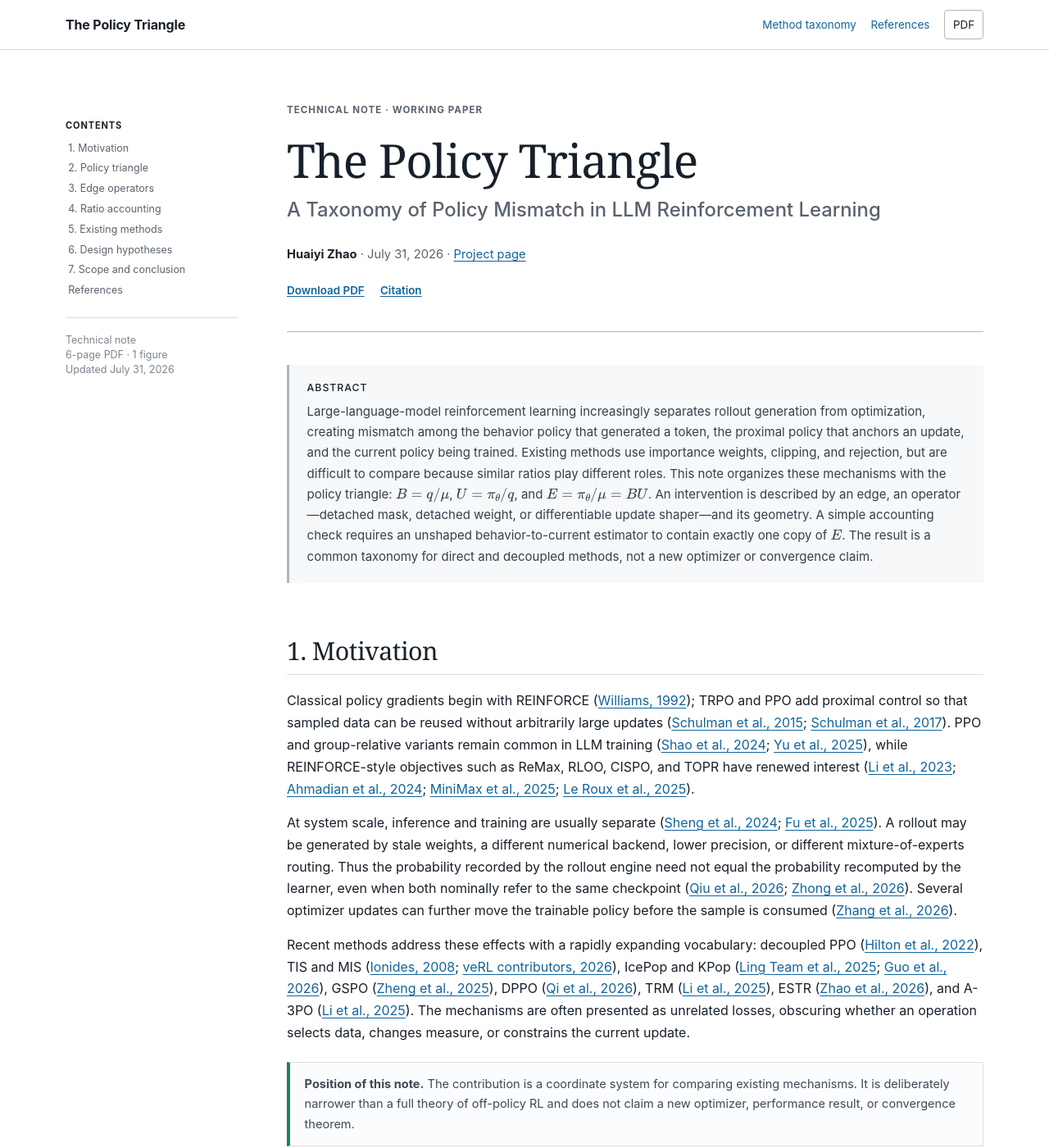
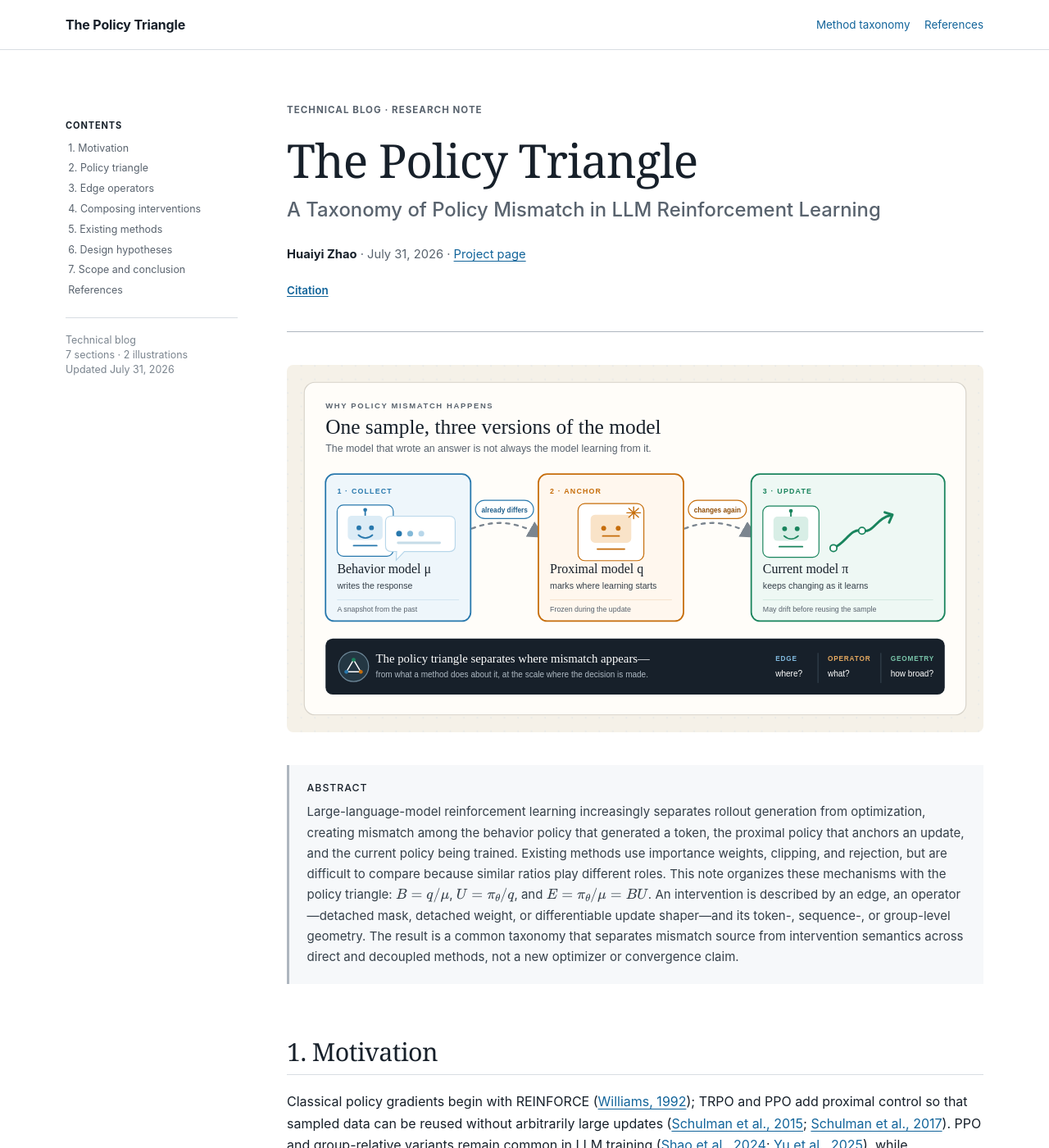
Before and after one commit to huaiyizhao/policy-triangle, a Jekyll site: the page built from docs/index.md, in a window 1280 px wide and 1400 px high. Shown: the whole window at 82% size. Built offline with Jekyll 4.4.1, drawn with Linux system fonts in a browser that asks for light colours; some of the changed text lies outside the part shown.

Commit message:
Publish policy triangle as illustrated blog

```diff
--- a/docs/_config.yml
+++ b/docs/_config.yml
@@ -8,3 +8,4 @@ kramdown:
   hard_wrap: false
 exclude:
   - README.md
+  - policy-triangle.pdf
--- a/docs/_layouts/technical.html
+++ b/docs/_layouts/technical.html
@@ -37,7 +37,7 @@
 </head>
 
 <body>
-  <a class="skip" href="#content">Skip to paper</a>
+  <a class="skip" href="#content">Skip to article</a>
 
   <header class="topbar">
     <div class="topbar-inner">
@@ -45,7 +45,6 @@
       <nav class="top-links" aria-label="Document links">
         <a href="#taxonomy">Method taxonomy</a>
         <a href="#references">References</a>
-        <a class="download" href="{{ '/policy-triangle.pdf' | relative_url }}">PDF</a>
       </nav>
     </div>
   </header>
@@ -57,22 +56,22 @@
         <li><a href="#motivation">1. Motivation</a></li>
         <li><a href="#triangle">2. Policy triangle</a></li>
         <li><a href="#operators">3. Edge operators</a></li>
-        <li><a href="#accounting">4. Ratio accounting</a></li>
+        <li><a href="#composition">4. Composing interventions</a></li>
         <li><a href="#taxonomy">5. Existing methods</a></li>
         <li><a href="#design">6. Design hypotheses</a></li>
         <li><a href="#scope">7. Scope and conclusion</a></li>
         <li><a href="#references">References</a></li>
       </ol>
       <div class="toc-meta">
-        Technical note<br>
-        6-page PDF · 1 figure<br>
+        Technical blog<br>
+        7 sections · 2 illustrations<br>
         Updated {{ page.date | date: "%B %-d, %Y" }}
       </div>
     </aside>
 
     <article id="content">
       <header class="paper-header">
-        <p class="status">Technical note · working paper</p>
+        <p class="status">Technical blog · research note</p>
         <h1>
           {{ page.short_title }}
           <span class="subtitle">{{ page.subtitle }}</span>
@@ -83,7 +82,6 @@
           <a href="{{ site.url }}{{ site.baseurl }}/">Project page</a>
         </p>
         <div class="paper-actions">
-          <a href="{{ '/policy-triangle.pdf' | relative_url }}">Download PDF</a>
           <a href="#citation">Citation</a>
         </div>
       </header>
--- a/docs/assets/technical.css
+++ b/docs/assets/technical.css
@@ -96,13 +96,6 @@ pre,
 }
 
 .top-links a { text-decoration: none; }
-
-.top-links .download {
-  padding: 0.35rem 0.62rem;
-  border: 1px solid var(--line-dark);
-  border-radius: 4px;
-  color: var(--ink);
-}
 
 .page {
   width: min(calc(100% - 2rem), var(--layout));
@@ -221,6 +214,17 @@ h1 {
 
 .paper-content > blockquote:first-child {
   margin-top: 2.5rem;
+}
+
+.hero-figure {
+  margin: 2.5rem 0 0;
+}
+
+.hero-figure img {
+  display: block;
+  width: 100%;
+  height: auto;
+  border-radius: 8px;
 }
 
 .paper-content section,
@@ -405,9 +409,13 @@ pre {
 
 @media (max-width: 680px) {
   body { font-size: 15px; }
-  .top-links a:not(.download) { display: none; }
+  .top-links { display: none; }
   article { padding-top: 2.8rem; }
   .triangle-figure { padding: 0.4rem; }
+  .hero-figure {
+    width: calc(100% + 1rem);
+    margin-left: -0.5rem;
+  }
   .equation { font-size: 0.88em; }
 }
 
--- a/docs/index.md
+++ b/docs/index.md
@@ -7,6 +7,10 @@ description: A technical taxonomy of behavior, proximal, and current policy mism
 author: Huaiyi Zhao
 date: 2026-07-31
 ---
+
+<figure class="hero-figure">
+  <img src="{{ '/assets/policy-mismatch-intro.svg' | relative_url }}" alt="A response passes through three versions of an AI model: the behavior model writes it, the proximal model marks the start of learning, and the current model changes while learning. The policy triangle tracks the resulting mismatch.">
+</figure>
 
 <div class="abstract" markdown="1">
 
@@ -20,10 +24,10 @@ rejection, but are difficult to compare because similar ratios play different
 roles. This note organizes these mechanisms with the policy triangle:
 \\(B=q/\mu\\), \\(U=\pi_\theta/q\\), and \\(E=\pi_\theta/\mu=BU\\). An intervention is
 described by an edge, an operator—detached mask, detached weight, or
-differentiable update shaper—and its geometry. A simple accounting check
-requires an unshaped behavior-to-current estimator to contain exactly one copy
-of \\(E\\). The result is a common taxonomy for direct and decoupled methods, not
-a new optimizer or convergence claim.
+differentiable update shaper—and its token-, sequence-, or group-level
+geometry. The result is a common taxonomy that separates mismatch source from
+intervention semantics across direct and decoupled methods, not a new optimizer
+or convergence claim.
 
 </div>
 
@@ -105,11 +109,11 @@ E_t=\frac{\pi_t}{\mu_t}=B_tU_t.
 | Direct edge | \\(E=\pi/\mu=BU\\) | Total behavior-to-current mismatch. |
 
 <figure class="triangle-figure">
-  <img src="{{ '/assets/policy-triangle.svg' | relative_url }}" alt="Behavior, proximal, and current policies connected by B, U, and E equals B times U.">
+  <img src="{{ '/assets/policy-triangle-hero.svg' | relative_url }}" alt="Graphical abstract of the policy triangle: behavior policy mu, proximal policy q, and current policy pi connected by B, U, and E equals B times U, alongside mask, weight, and clip operators.">
   <figcaption>
-    Figure 1. Three policy anchors and their edge ratios. The colors identify
-    mismatch sources only; operators and geometry are chosen independently on
-    each edge.
+    Figure 1. Three policy anchors, their edge ratios, and the operators that
+    can act on them. Each attachment independently chooses an edge, an operator,
+    and a token-, sequence-, or group-level geometry.
   </figcaption>
 </figure>
 
@@ -192,37 +196,11 @@ A concrete attachment is specified by
 \\((\text{edge},\text{operator},\text{scope},\text{statistic},
 \text{sign rule},\text{normalization})\\).
 
-## 4. Ratio accounting {#accounting}
+## 4. Composing interventions {#composition}
 
-Consider the unshaped limit: all masks equal one, truncation and normalization
-are disabled, and every shaper is on its linear branch.
-
-> **Accounting check.** If an estimator is intended to reproduce a direct
-> behavior-to-current policy-gradient kernel, its unshaped coefficient should
-> contain exactly one copy of \\(E=\pi/\mu=BU\\).
-
-<div class="equation">
-\[
-K^0=E=BU.
-\tag{4}
-\]
-</div>
-
-This is bookkeeping rather than a new theorem. Inserting \\(q\\) into \\(\pi/\mu\\)
-gives \\((q/\mu)(\pi/q)=BU\\). An extra ratio changes the measure; an omitted ratio
-leaves an edge uncorrected.
-
-| Status | Construction | Unshaped coefficient |
-|---|---|---|
-| Valid direct | \\(\mathrm C(E)\\) or \\(\mathrm W(E)\\) | \\(E\\) |
-| Valid factorization | \\(\mathrm W(B)\mathrm C(U)\\) | \\(BU\\) |
-| Double counted | \\(\mathrm W(E)\mathrm C(E)\\) | \\(E^2\\) |
-| Mixed incorrectly | \\(\mathrm W(E)\mathrm C(U)\\) | \\(BU^2\\) |
-
-Ratio completeness is narrower than unbiasedness. A ratio-complete estimator
-can still be biased by clipping, masking, token-level approximation, geometric
-aggregation, or self-normalization. The check only detects missing and
-duplicated edge factors before those deliberate bias–variance transformations.
+The factorization \\(E=BU\\) does not make interventions interchangeable. Where
+an operator is attached determines what mismatch it sees, how often it must be
+recomputed, and which bias–variance trade-off it introduces.
 
 ### 4.1 Nonlinear placement matters
 
@@ -240,7 +218,7 @@ For \\(k_3(x)=x-1-\log x\\),
 <div class="equation">
 \[
 k_3(BU)=k_3(B)+k_3(U)+(B-1)(U-1).
-\tag{6}
+\tag{5}
 \]
 </div>
 
@@ -259,13 +237,25 @@ is orthogonal:
 \overline w_i=
 \frac{\widetilde w_i}
 {\sum_j M_j\widetilde w_j/\sum_jM_j}.
-\tag{7}
+\tag{6}
 \]
 </div>
 
 Its domain—token, sequence, prompt group, or batch—is part of the algorithm. It
 stabilizes mean gradient scale but is biased at finite sample size
 ([Owen, 2013](https://artowen.su.domains/mc/)).
+
+### 4.3 A bookkeeping sanity check
+
+When an estimator is specifically intended to reproduce the direct
+behavior-to-current change-of-measure kernel, its unshaped limit should reduce
+to \\(E=BU\\). This conditional check can catch accidental duplication: for
+example, \\(\mathrm W(E)\mathrm C(E)\\) reduces to \\(E^2\\), whereas the factorized
+construction \\(\mathrm W(B)\mathrm C(U)\\) reduces to \\(BU\\).
+
+This is an implementation diagnostic, not a correctness or unbiasedness
+criterion. Clipping, masking, geometric aggregation, and self-normalization may
+deliberately move an estimator away from that limit.
 
 ## 5. Existing methods on the triangle {#taxonomy}
 
@@ -339,7 +329,7 @@ versions. Let \\(v(t)\\) denote the version used at token \\(t\\):
 \[
 \mu(y\mid x)=\prod_t\mu_{v(t)}(y_t\mid h_t),\qquad
 B_t=\frac{q_t}{\mu_{v(t),t}}.
-\tag{8}
+\tag{7}
 \]
 </div>
 
@@ -373,8 +363,8 @@ resume-selection bias.
    frozen snapshot, or is approximated.
 3. **Record every attachment.** Edge, detachment, statistic, scope, sign rule,
    and normalization domain.
-4. **Check the unshaped kernel.** Verify that intended behavior-to-current
-   correction contains exactly one \\(E\\).
+4. **Inspect composed ratios.** When implementing behavior-to-current
+   correction, check the unshaped kernel for missing or duplicated edge factors.
 5. **Instrument raw ratios before truncation.** Report \\(B\\), \\(U\\), \\(E\\),
    rejection, effective sample size, gradient variance, age, reward, and
    throughput.
@@ -394,10 +384,11 @@ and differentiable shapers control the update; each chooses its own geometry.
 Bypass collapses the triangle, while decoupling separates exogenous rollout
 mismatch from endogenous update drift.
 
-The main value is comparative. Requiring the unshaped kernel to recover one copy
-of \\(E=BU\\) exposes missing or duplicated correction, and the
-edge–operator–geometry representation makes published mechanisms and
-underexplored combinations easier to state in the same language.
+The main value is comparative. The edge–operator–geometry representation keeps
+mismatch source, intervention semantics, and statistical scale distinct. It
+places published mechanisms in a common coordinate system and makes
+underexplored combinations easier to state without presenting them as
+established improvements.
 
 ### Suggested citation {#citation}
 
```
Also changed, not shown: other parts of docs/index.md (+1 -1 lines), README.md, docs/README.md, docs/assets/policy-mismatch-intro.svg (added), docs/assets/policy-triangle-hero.svg (added), 1 other file.
